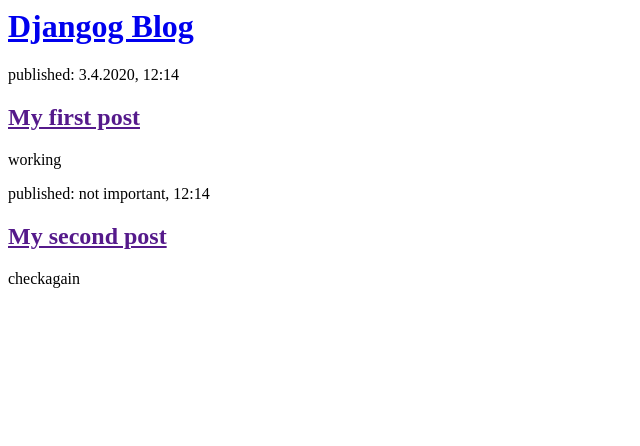
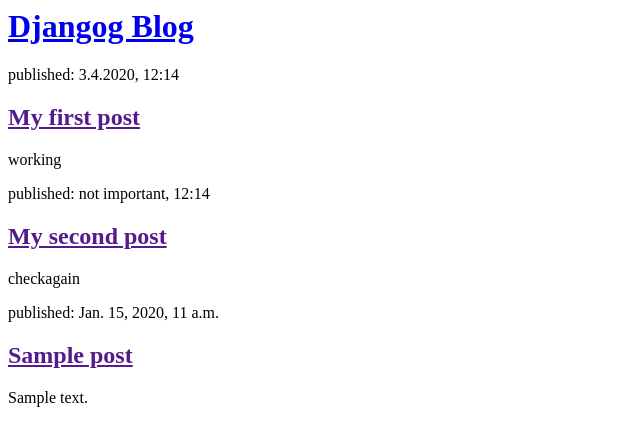
Before and after one commit to DevYadav-D/firstblog, a Django app: page / in a window 1280 px wide. Shown: the top 446 px of the page, without its empty margins (0-640 px from the left). Run offline with Django 3.2, Linux system fonts and the light colour scheme; tables that the repository leaves empty hold one stand-in row (values such as "Sample post").

Commit message:
modified templates to display posts from database.

```diff
--- a/blog/templates/blog/post_list.html
+++ b/blog/templates/blog/post_list.html
@@ -18,5 +18,12 @@
             <h2><a href="">My second post</a></h2>
             <p>checkagain</p>
         </div>
+        {% for post in posts %}
+            <div>
+            <p>published: {{ post.published_date }}</p>
+            <h2><a href="">{{ post.title }}</a></h2>
+            <p>{{ post.text|linebreaksbr }}</p>
+            </div>
+        {% endfor %}
     </body>
 </html>
--- a/blog/views.py
+++ b/blog/views.py
@@ -1,5 +1,7 @@
 from django.shortcuts import render
-
+from django.utils import timezone
+from .models import Post
 # Create your views here.
 def post_list(request):
-    return render(request, 'blog/post_list.html', {})
+    posts = Post.objects.filter(published_date__lte=timezone.now())
+    return render(request, 'blog/post_list.html', {'posts': posts})
```
